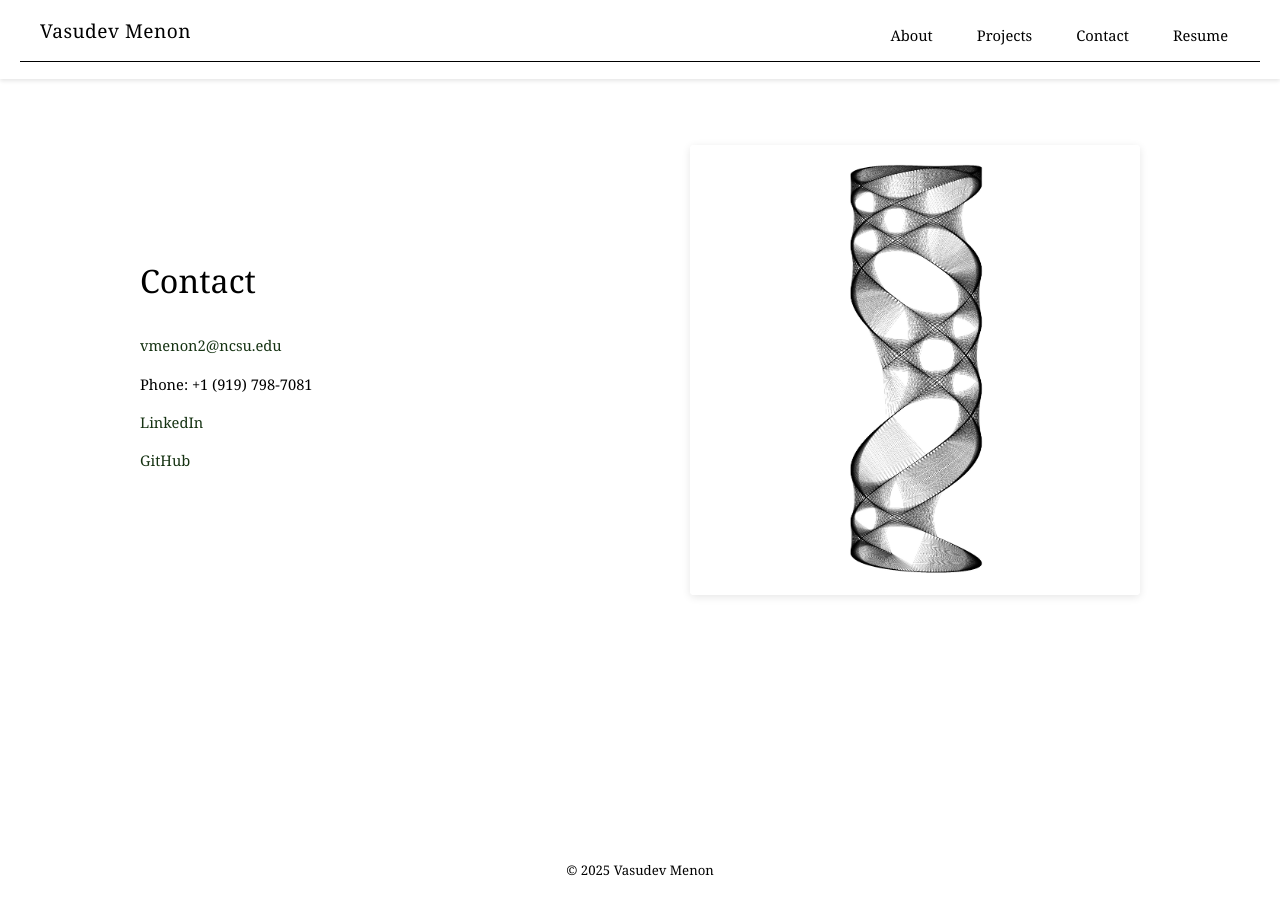
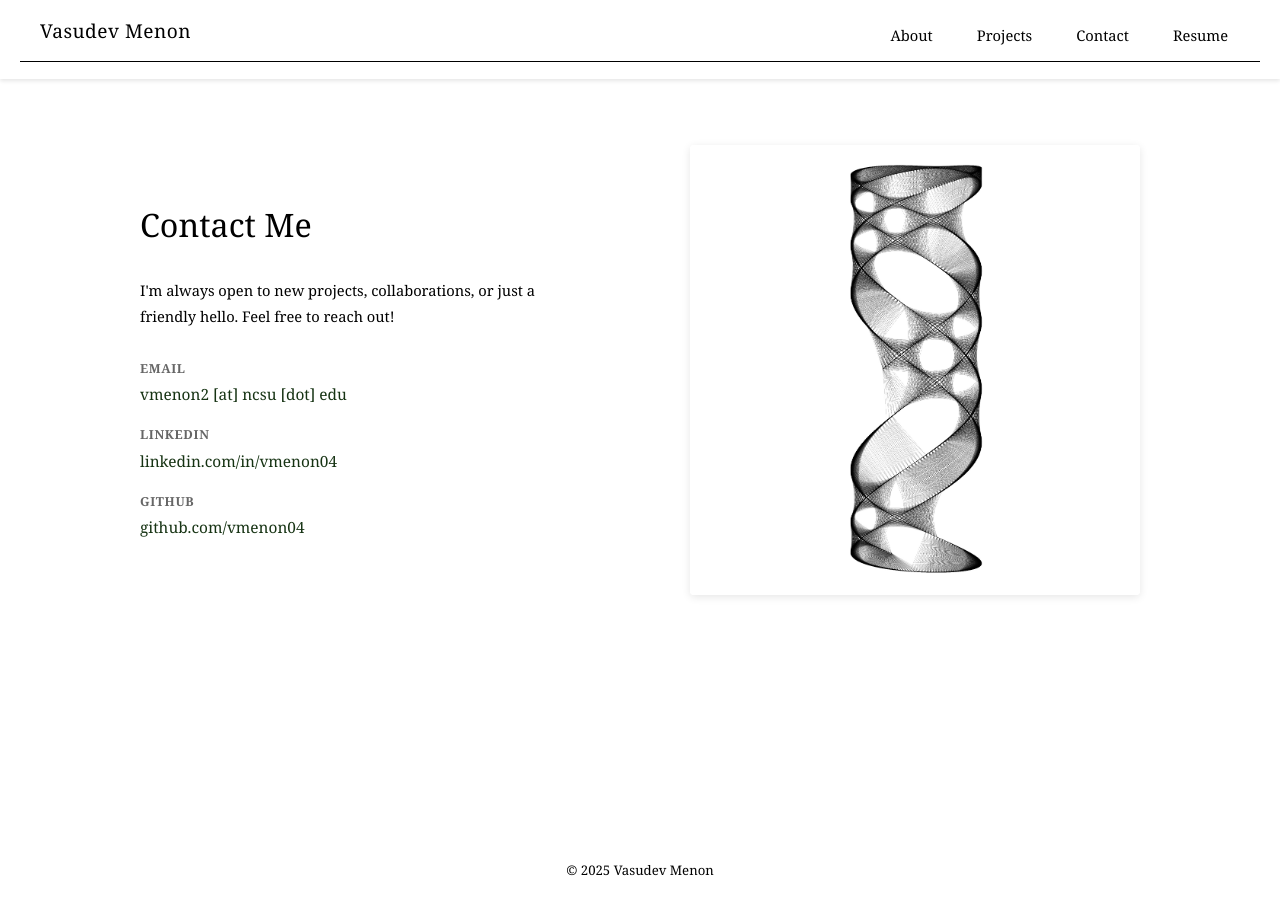
Before and after one commit to vmenon04/vmenon04.github.io, a Jekyll site: the page built from contact.html, in a window 1280 px wide. Built offline with Jekyll 4.4.1, drawn with Linux system fonts in a browser that asks for light colours.

Commit message:
update contact page

```diff
--- a/assets/css/main.css
+++ b/assets/css/main.css
@@ -207,12 +207,47 @@ main {
 }
 
 .contact p {
-    margin-bottom: 0.8em;
+    margin-bottom: 1.5em;
 }
 
 .contact a {
     color: #163313;
     font-weight: 500;
+}
+
+.contact-links {
+    display: flex;
+    flex-direction: column;
+    gap: 1.2em;
+    margin-top: 2em;
+}
+
+.contact-item {
+    display: flex;
+    flex-direction: column;
+    gap: 0.3em;
+}
+
+.contact-label {
+    font-size: 0.85em;
+    text-transform: uppercase;
+    letter-spacing: 0.05em;
+    color: #666;
+    font-weight: 600;
+}
+
+.contact-item a {
+    font-size: 1.05em;
+    text-decoration: none;
+    color: #163313;
+    font-weight: 500;
+    transition: all 0.2s ease;
+    display: inline-block;
+}
+
+.contact-item a:hover {
+    color: #2d5a25;
+    transform: translateX(4px);
 }
 
 .home img,
--- a/contact.html
+++ b/contact.html
@@ -5,14 +5,26 @@ title: Contact
 
 <div class="contact">
     <div class="left">
-        <h1>Contact</h1>
-        <p><a href="mailto:vmenon2@ncsu.edu">vmenon2@ncsu.edu</a></p>
-        <p>Phone: +1 (919) 798-7081</p>
-        <p><a href="https://www.linkedin.com/in/vmenon04/" target="_blank">LinkedIn</a></p>
-        <p><a href="https://github.com/vmenon04" target="_blank">GitHub</a></p>
+        <h1>Contact Me</h1>
+        <p>I'm always open to new projects, collaborations, or just a friendly hello. Feel free to reach out!</p>
+
+        <div class="contact-links">
+            <div class="contact-item">
+                <span class="contact-label">Email</span>
+                <a href="mailto:vmenon2@ncsu.edu">vmenon2 [at] ncsu [dot] edu</a>
+            </div>
+            <div class="contact-item">
+                <span class="contact-label">LinkedIn</span>
+                <a href="https://www.linkedin.com/in/vmenon04/" target="_blank" rel="noopener">linkedin.com/in/vmenon04</a>
+            </div>
+            <div class="contact-item">
+                <span class="contact-label">GitHub</span>
+                <a href="https://github.com/vmenon04" target="_blank" rel="noopener">github.com/vmenon04</a>
+            </div>
+        </div>
     </div>
 
     <div class="right">
-        <img src="assets/images/knn_lissajous_white.jpeg" alt="Lissajous Art, Courtesy of Marcus Voltz">
+        <img src="/assets/images/knn_lissajous_white.jpeg" alt="Lissajous Art, Courtesy of Marcus Voltz">
     </div>
 </div>
```
